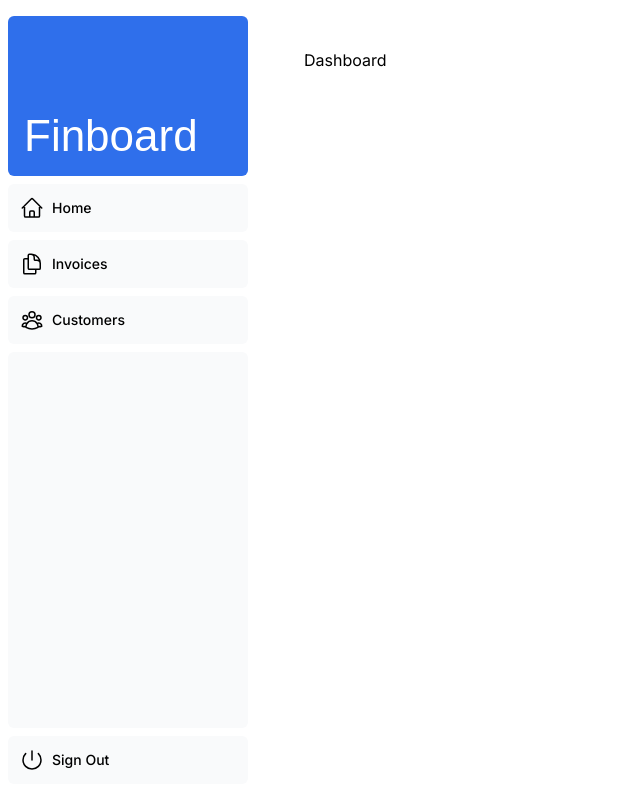
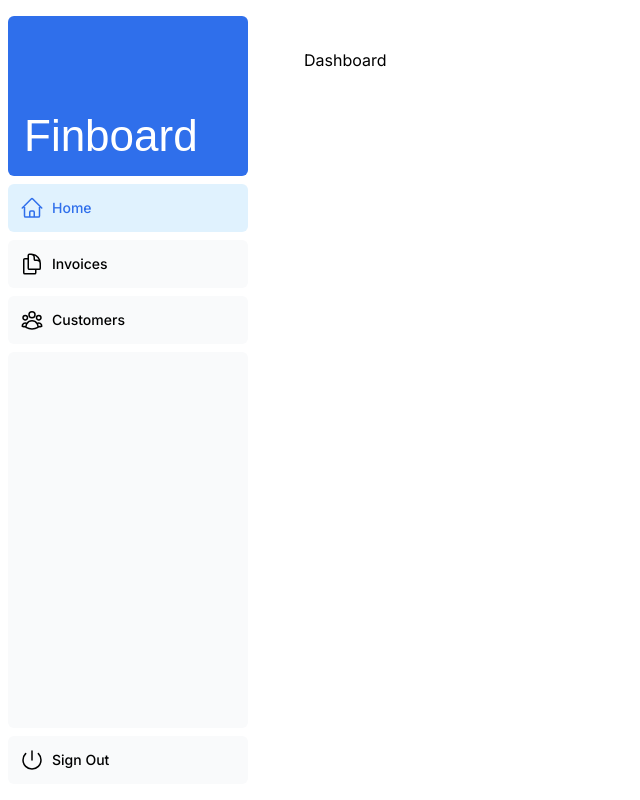
Before and after one commit to Dimterion/ideas-app-frontend, a Next.js app: page /dashboard in a window 1280 px wide. Shown: the whole page, without its empty margins (0-640 px from the left). Built offline with nearby package versions, Linux system fonts and the light colour scheme; a web font is replaced by a local one.

Commit message:
add  usePathname for active links

```diff
--- a/app/ui/dashboard/nav-links.tsx
+++ b/app/ui/dashboard/nav-links.tsx
@@ -1,3 +1,8 @@
+"use client";
+
+import Link from "next/link";
+import { usePathname } from "next/navigation";
+import clsx from "clsx";
 import {
   UserGroupIcon,
   HomeIcon,
@@ -15,19 +20,26 @@ const links = [
 ];
 
 export default function NavLinks() {
+  const pathname = usePathname();
+
   return (
     <>
       {links.map((link) => {
         const LinkIcon = link.icon;
         return (
-          <a
+          <Link
             key={link.name}
             href={link.href}
-            className="flex h-[48px] grow items-center justify-center gap-2 rounded-md bg-gray-50 p-3 text-sm font-medium hover:bg-sky-100 hover:text-blue-600 md:flex-none md:justify-start md:p-2 md:px-3"
+            className={clsx(
+              "flex h-[48px] grow items-center justify-center gap-2 rounded-md bg-gray-50 p-3 text-sm font-medium hover:bg-sky-100 hover:text-blue-600 md:flex-none md:justify-start md:p-2 md:px-3",
+              {
+                "bg-sky-100 text-blue-600": pathname === link.href,
+              },
+            )}
           >
             <LinkIcon className="w-6" />
             <p className="hidden md:block">{link.name}</p>
-          </a>
+          </Link>
         );
       })}
     </>
```
